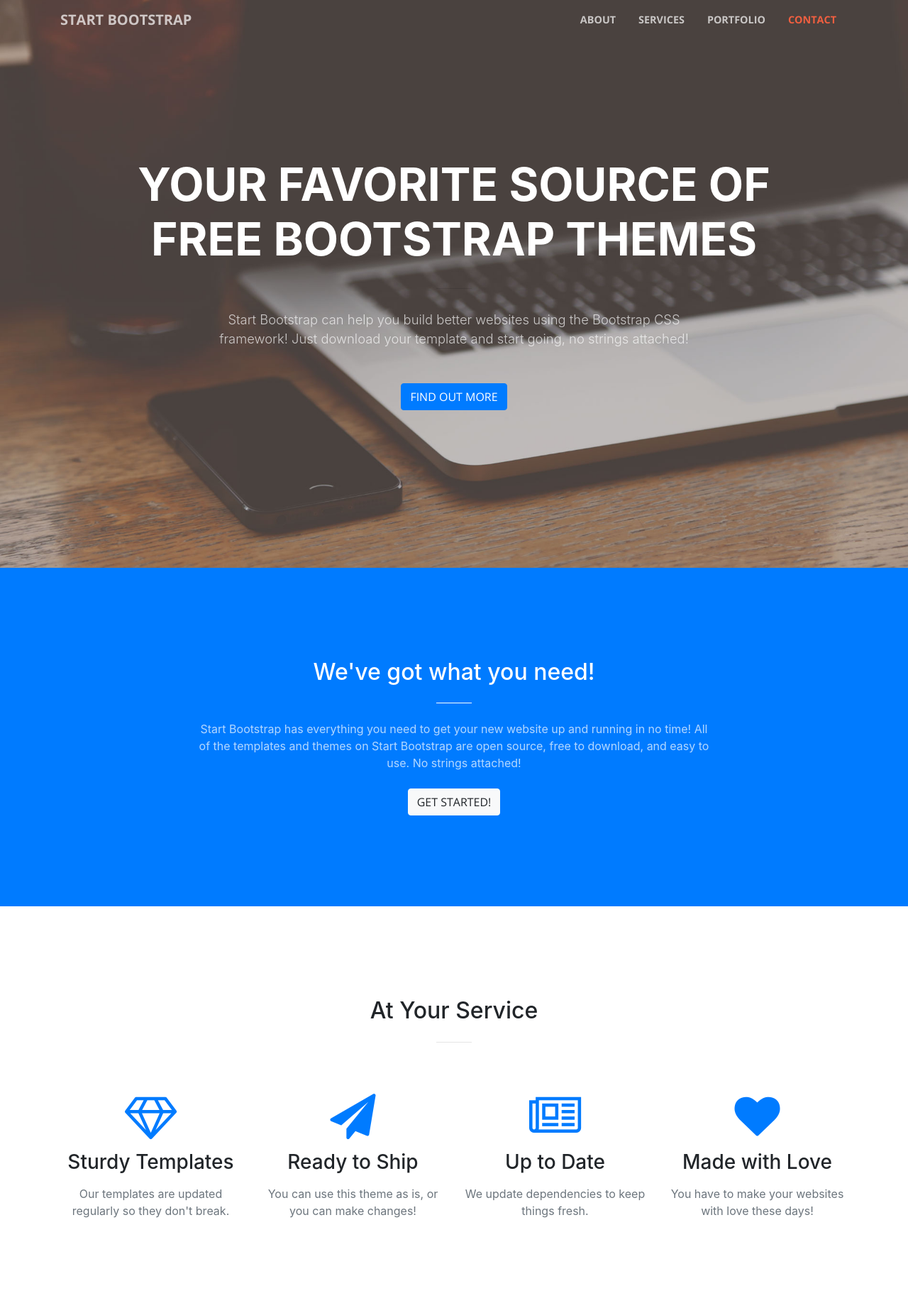
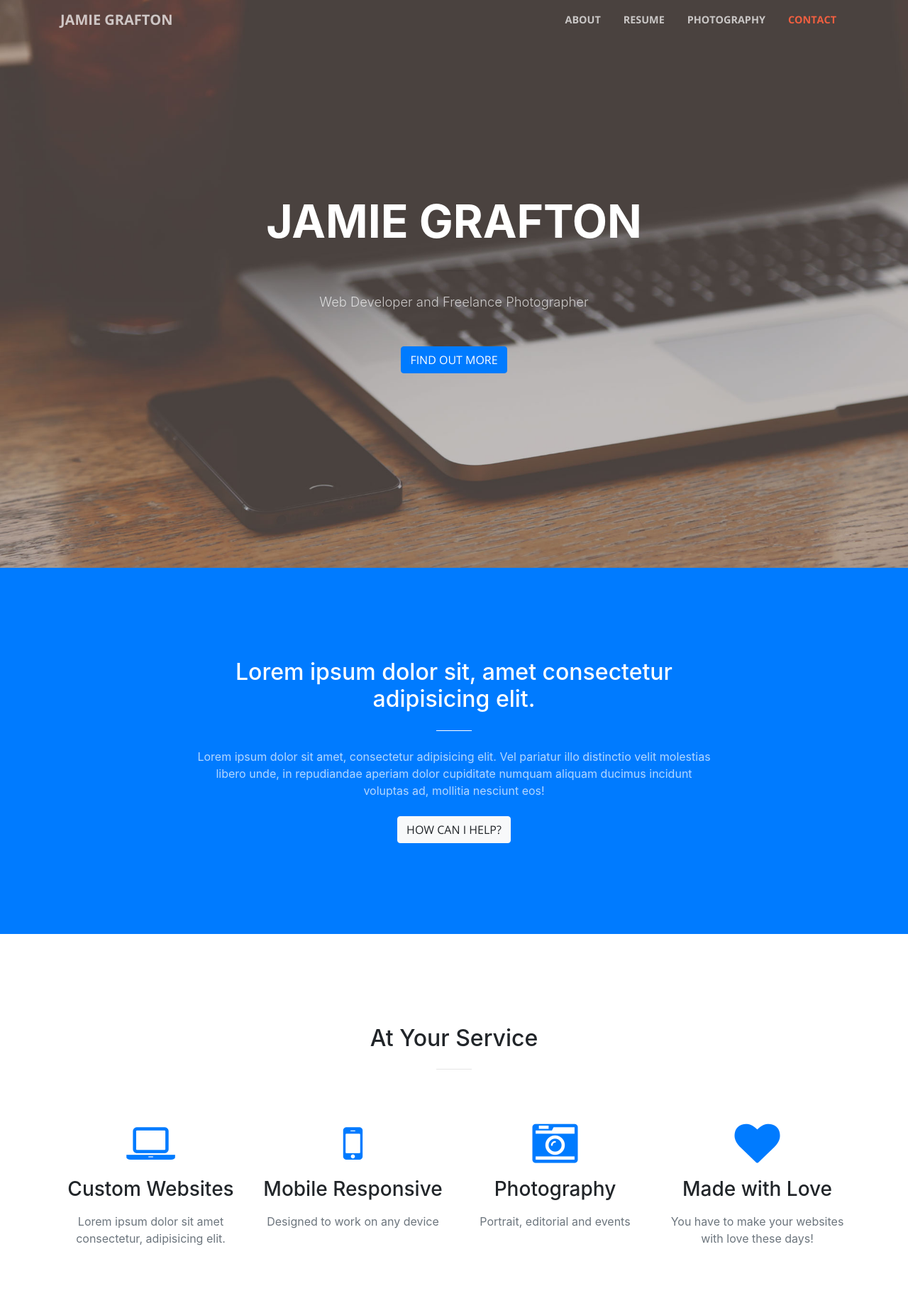
Before and after one commit to jjgrafton/jjgrafton.github.io, a website with bundled scripts: page index.html in a window 1280 px wide. Shown: the top 1843 px of the page at 71% size. Built offline with nearby package versions, Linux system fonts and the light colour scheme.

Commit message:
Added personal content to text fiels, and changed several icons

```diff
--- a/index.html
+++ b/index.html
@@ -8,15 +8,17 @@
   <meta name="description" content="">
   <meta name="author" content="">
 
-    <title>Creative - Start Bootstrap Theme</title>
+  <title>Jamie Grafton</title>
 
   <!-- Bootstrap core CSS -->
   <link href="vendor/bootstrap/css/bootstrap.min.css" rel="stylesheet">
 
   <!-- Custom fonts for this template -->
   <link href="vendor/font-awesome/css/font-awesome.min.css" rel="stylesheet" type="text/css">
-    <link href='https://fonts.googleapis.com/css?family=Open+Sans:300italic,400italic,600italic,700italic,800italic,400,300,600,700,800' rel='stylesheet' type='text/css'>
-    <link href='https://fonts.googleapis.com/css?family=Merriweather:400,300,300italic,400italic,700,700italic,900,900italic' rel='stylesheet' type='text/css'>
+  <link href='https://fonts.googleapis.com/css?family=Open+Sans:300italic,400italic,600italic,700italic,800italic,400,300,600,700,800'
+    rel='stylesheet' type='text/css'>
+  <link href='https://fonts.googleapis.com/css?family=Merriweather:400,300,300italic,400italic,700,700italic,900,900italic'
+    rel='stylesheet' type='text/css'>
 
   <!-- Plugin CSS -->
   <link href="vendor/magnific-popup/magnific-popup.css" rel="stylesheet">
@@ -31,8 +33,9 @@
   <!-- Navigation -->
   <nav class="navbar navbar-expand-lg navbar-light fixed-top" id="mainNav">
     <div class="container">
-        <a class="navbar-brand js-scroll-trigger" href="#page-top">Start Bootstrap</a>
-        <button class="navbar-toggler navbar-toggler-right" type="button" data-toggle="collapse" data-target="#navbarResponsive" aria-controls="navbarResponsive" aria-expanded="false" aria-label="Toggle navigation">
+      <a class="navbar-brand js-scroll-trigger" href="#page-top">Jamie Grafton</a>
+      <button class="navbar-toggler navbar-toggler-right" type="button" data-toggle="collapse" data-target="#navbarResponsive"
+        aria-controls="navbarResponsive" aria-expanded="false" aria-label="Toggle navigation">
         <span class="navbar-toggler-icon"></span>
       </button>
       <div class="collapse navbar-collapse" id="navbarResponsive">
@@ -41,10 +44,10 @@
             <a class="nav-link js-scroll-trigger" href="#about">About</a>
           </li>
           <li class="nav-item">
-              <a class="nav-link js-scroll-trigger" href="#services">Services</a>
+            <a class="nav-link js-scroll-trigger" href="./img/jamie-grafton-resume.pdf" download>Resume</a>
           </li>
           <li class="nav-item">
-              <a class="nav-link js-scroll-trigger" href="#portfolio">Portfolio</a>
+            <a class="nav-link js-scroll-trigger" href="#portfolio">Photography</a>
           </li>
           <li class="nav-item">
             <a class="nav-link js-scroll-trigger" href="#contact">Contact</a>
@@ -59,12 +62,12 @@
       <div class="row">
         <div class="col-lg-10 mx-auto">
           <h1 class="text-uppercase">
-              <strong>Your Favorite Source of Free Bootstrap Themes</strong>
+            <strong>Jamie Grafton</strong>
           </h1>
           <hr>
         </div>
         <div class="col-lg-8 mx-auto">
-            <p class="text-faded mb-5">Start Bootstrap can help you build better websites using the Bootstrap CSS framework! Just download your template and start going, no strings attached!</p>
+          <p class="text-faded mb-5">Web Developer and Freelance Photographer</p>
           <a class="btn btn-primary btn-xl js-scroll-trigger" href="#about">Find Out More</a>
         </div>
       </div>
@@ -75,10 +78,11 @@
     <div class="container">
       <div class="row">
         <div class="col-lg-8 mx-auto text-center">
-            <h2 class="section-heading text-white">We've got what you need!</h2>
+          <h2 class="section-heading text-white">Lorem ipsum dolor sit, amet consectetur adipisicing elit.</h2>
           <hr class="light my-4">
-            <p class="text-faded mb-4">Start Bootstrap has everything you need to get your new website up and running in no time! All of the templates and themes on Start Bootstrap are open source, free to download, and easy to use. No strings attached!</p>
-            <a class="btn btn-light btn-xl js-scroll-trigger" href="#services">Get Started!</a>
+          <p class="text-faded mb-4">Lorem ipsum dolor sit amet, consectetur adipisicing elit. Vel pariatur illo distinctio velit molestias libero unde,
+            in repudiandae aperiam dolor cupiditate numquam aliquam ducimus incidunt voluptas ad, mollitia nesciunt eos!</p>
+          <a class="btn btn-light btn-xl js-scroll-trigger" href="#services">How can I help?</a>
         </div>
       </div>
     </div>
@@ -97,23 +101,23 @@
       <div class="row">
         <div class="col-lg-3 col-md-6 text-center">
           <div class="service-box mt-5 mx-auto">
-              <i class="fa fa-4x fa-diamond text-primary mb-3 sr-icons"></i>
-              <h3 class="mb-3">Sturdy Templates</h3>
-              <p class="text-muted mb-0">Our templates are updated regularly so they don't break.</p>
+            <i class="fa fa-4x fa-laptop text-primary mb-3 sr-icons"></i>
+            <h3 class="mb-3">Custom Websites</h3>
+            <p class="text-muted mb-0">Lorem ipsum dolor sit amet consectetur, adipisicing elit.</p>
           </div>
         </div>
         <div class="col-lg-3 col-md-6 text-center">
           <div class="service-box mt-5 mx-auto">
-              <i class="fa fa-4x fa-paper-plane text-primary mb-3 sr-icons"></i>
-              <h3 class="mb-3">Ready to Ship</h3>
-              <p class="text-muted mb-0">You can use this theme as is, or you can make changes!</p>
+            <i class="fa fa-4x fa-mobile text-primary mb-3 sr-icons"></i>
+            <h3 class="mb-3">Mobile Responsive</h3>
+            <p class="text-muted mb-0">Designed to work on any device</p>
           </div>
         </div>
         <div class="col-lg-3 col-md-6 text-center">
           <div class="service-box mt-5 mx-auto">
-              <i class="fa fa-4x fa-newspaper-o text-primary mb-3 sr-icons"></i>
-              <h3 class="mb-3">Up to Date</h3>
-              <p class="text-muted mb-0">We update dependencies to keep things fresh.</p>
+            <i class="fa fa-4x fa-camera-retro text-primary mb-3 sr-icons"></i>
+            <h3 class="mb-3">Photography</h3>
+            <p class="text-muted mb-0">Portrait, editorial and events</p>
           </div>
         </div>
         <div class="col-lg-3 col-md-6 text-center">
@@ -226,8 +230,8 @@
 
   <section class="bg-dark text-white">
     <div class="container text-center">
-        <h2 class="mb-4">Free Download at Start Bootstrap!</h2>
-        <a class="btn btn-light btn-xl sr-button" href="http://startbootstrap.com/template-overviews/creative/">Download Now!</a>
+      <h2 class="mb-4">Check out my photography portfolio</h2>
+      <a class="btn btn-light btn-xl sr-button" href="http://startbootstrap.com/template-overviews/creative/">Click here</a>
     </div>
   </section>
 
@@ -237,18 +241,26 @@
         <div class="col-lg-8 mx-auto text-center">
           <h2 class="section-heading">Let's Get In Touch!</h2>
           <hr class="my-4">
-            <p class="mb-5">Ready to start your next project with us? That's great! Give us a call or send us an email and we will get back to you as soon as possible!</p>
+          <p class="mb-5">Interested in working with me on a web or photography project? Get in touch via one of the links below!</p>
         </div>
       </div>
       <div class="row">
         <div class="col-lg-4 ml-auto text-center">
-            <i class="fa fa-phone fa-3x mb-3 sr-contact"></i>
-            <p>123-456-6789</p>
+          <i class="fa fa-github fa-3x mb-3 sr-contact"></i>
+          <p>
+            <a href="https://github.com/jjgrafton">Github</a>
+          </p>
+        </div>
+        <div class="col-lg-4 ml-auto text-center">
+          <i class="fa fa-linkedin-square fa-3x mb-3 sr-contact"></i>
+          <p>
+            <a href="https://www.linkedin.com/in/jamiegrafton/">LinkedIn</a>
+          </p>
         </div>
         <div class="col-lg-4 mr-auto text-center">
           <i class="fa fa-envelope-o fa-3x mb-3 sr-contact"></i>
           <p>
-              <a href="mailto:your-email@your-domain.com">feedback@startbootstrap.com</a>
+            <a href="mailto:jamiegrafton@gmail.com">jamiegrafton@gmail.com</a>
           </p>
         </div>
       </div>
```
Also changed, not shown: 1 other file. Lines whose indentation alone changed are shown as unchanged.
